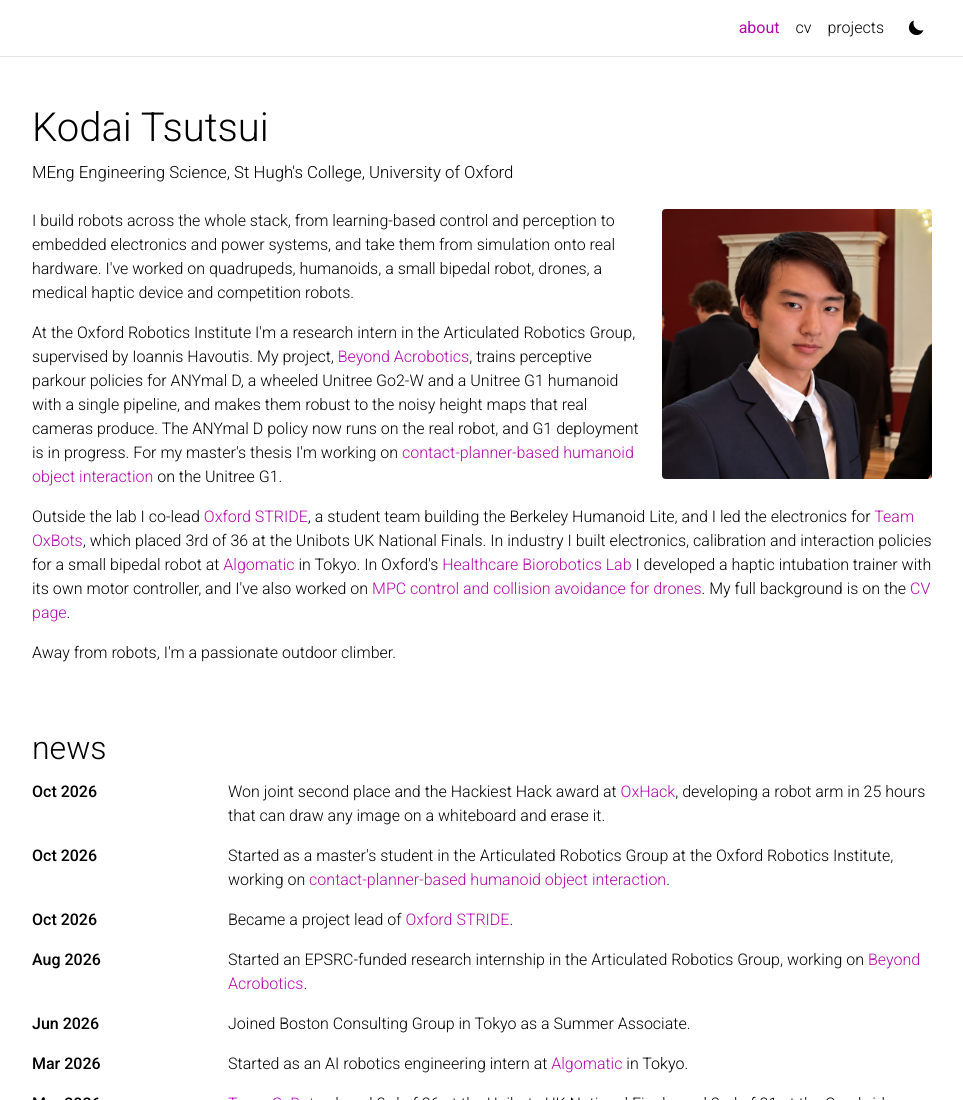
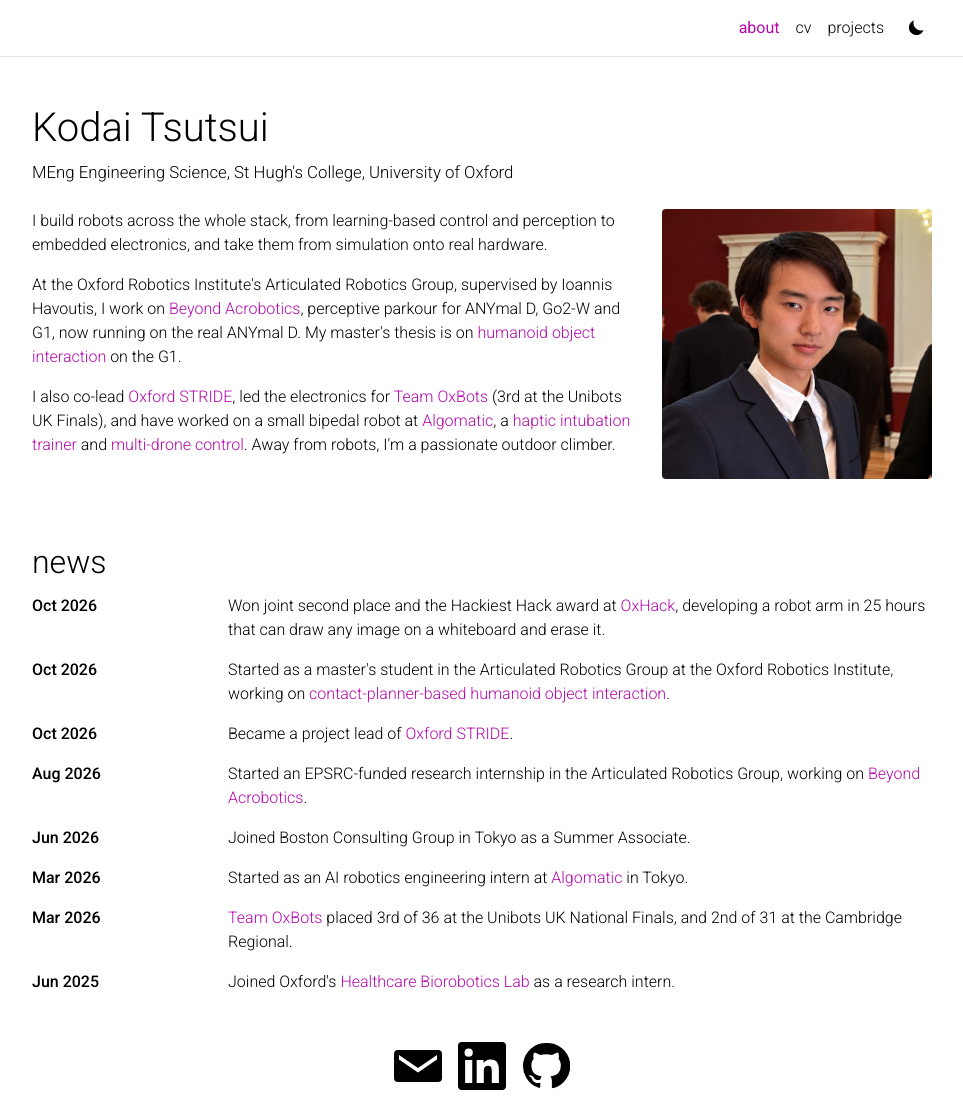
Before and after one commit to kodai-san/kodai-san.github.io, a plain HTML site: page index.html in a window 1280 px wide. Shown: the top 1100 px of the page, without its empty margins (158-1121 px from the left). Drawn offline with Linux system fonts and the light colour scheme.

Commit message:
Shorten About intro
Co-Authored-By: Claude Opus 5.5 <noreply@anthropic.com>

```diff
--- a/index.html
+++ b/index.html
@@ -32,10 +32,9 @@
 
     <div class="intro">
       <img class="profile" src="assets/img/profile.jpg" alt="Kodai Tsutsui" width="720" height="720">
-      <p>I build robots across the whole stack, from learning-based control and perception to embedded electronics and power systems, and take them from simulation onto real hardware. I've worked on quadrupeds, humanoids, a small bipedal robot, drones, a medical haptic device and competition robots.</p>
-      <p>At the Oxford Robotics Institute I'm a research intern in the Articulated Robotics Group, supervised by Ioannis Havoutis. My project, <a href="projects/beyond-acrobotics.html">Beyond Acrobotics</a>, trains perceptive parkour policies for ANYmal D, a wheeled Unitree Go2-W and a Unitree G1 humanoid with a single pipeline, and makes them robust to the noisy height maps that real cameras produce. The ANYmal D policy now runs on the real robot, and G1 deployment is in progress. For my master's thesis I'm working on <a href="projects/humanoid-object-interaction.html">contact-planner-based humanoid object interaction</a> on the Unitree G1.</p>
-      <p>Outside the lab I co-lead <a href="projects/stride.html">Oxford STRIDE</a>, a student team building the Berkeley Humanoid Lite, and I led the electronics for <a href="projects/oxbots.html">Team OxBots</a>, which placed 3rd of 36 at the Unibots UK National Finals. In industry I built electronics, calibration and interaction policies for a small bipedal robot at <a href="projects/algomatic.html">Algomatic</a> in Tokyo. In Oxford's <a href="projects/intubation.html">Healthcare Biorobotics Lab</a> I developed a haptic intubation trainer with its own motor controller, and I've also worked on <a href="projects/pads.html">MPC control and collision avoidance for drones</a>. My full background is on the <a href="cv.html">CV page</a>.</p>
-      <p>Away from robots, I'm a passionate outdoor climber.</p>
+      <p>I build robots across the whole stack, from learning-based control and perception to embedded electronics, and take them from simulation onto real hardware.</p>
+      <p>At the Oxford Robotics Institute's Articulated Robotics Group, supervised by Ioannis Havoutis, I work on <a href="projects/beyond-acrobotics.html">Beyond Acrobotics</a>, perceptive parkour for ANYmal D, Go2-W and G1, now running on the real ANYmal D. My master's thesis is on <a href="projects/humanoid-object-interaction.html">humanoid object interaction</a> on the G1.</p>
+      <p>I also co-lead <a href="projects/stride.html">Oxford STRIDE</a>, led the electronics for <a href="projects/oxbots.html">Team OxBots</a> (3rd at the Unibots UK Finals), and have worked on a small bipedal robot at <a href="projects/algomatic.html">Algomatic</a>, a <a href="projects/intubation.html">haptic intubation trainer</a> and <a href="projects/pads.html">multi-drone control</a>. Away from robots, I'm a passionate outdoor climber.</p>
     </div>
 
     <h2>news</h2>
```
